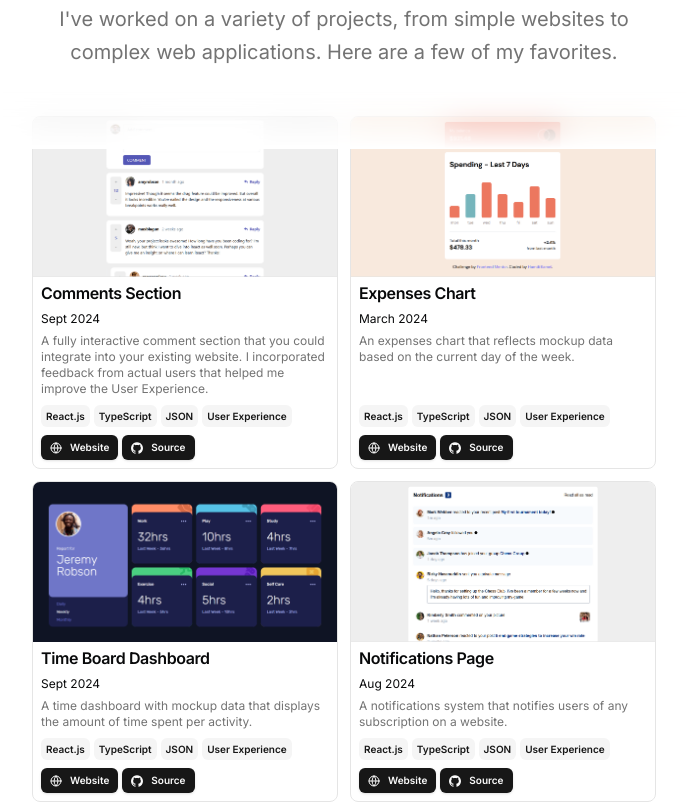
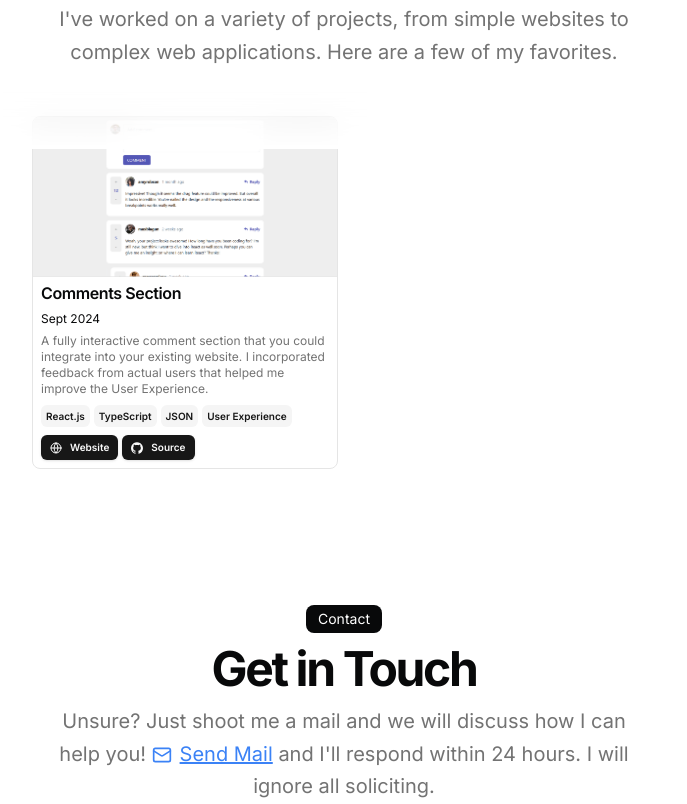
Before and after one commit to hamdi4-beep/personal-website, a Next.js app: page / in a window 1280 px wide. Shown: the part 651-1455 px from the top of the page, without its empty margins (296-983 px from the left). Built offline with nearby package versions, Linux system fonts and the light colour scheme.

Commit message:
updated the project section

```diff
--- a/src/data/resume.tsx
+++ b/src/data/resume.tsx
@@ -78,101 +78,17 @@ export const DATA = {
       links: [
         {
           type: "Website",
-          href: "https://hamdi4-beep.github.io/interactive-comments-section-main/",
+          href: "https://hamdi4-beep.github.io/interactive-comment-section/",
           icon: <Icons.globe className="size-3" />,
         },
         {
           type: "Source",
-          href: "https://github.com/hamdi4-beep/interactive-comments-section-main",
+          href: "https://github.com/hamdi4-beep/interactive-comment-section/",
           icon: <Icons.github className="size-3" />
         }
       ],
       image: "/interactive-comments-section.PNG",
       video: ""
-    },
-    {
-      title: "Expenses Chart",
-      href: "https://hamdi4-beep.github.io/expenses-chart-component-main/",
-      dates: "March 2024",
-      active: true,
-      description:
-        "An expenses chart that reflects mockup data based on the current day of the week.",
-      technologies: [
-        "React.js",
-        "TypeScript",
-        "JSON",
-        "User Experience"
-      ],
-      links: [
-        {
-          type: "Website",
-          href: "https://hamdi4-beep.github.io/expenses-chart-component-main/",
-          icon: <Icons.globe className="size-3" />,
-        },
-        {
-          type: "Source",
-          href: "https://github.com/hamdi4-beep/expenses-chart-component-main",
-          icon: <Icons.github className="size-3" />
-        }
-      ],
-      image: "/expenses-chart.PNG",
-      video: ""
-    },
-    {
-      title: "Time Board Dashboard",
-      href: "https://hamdi4-beep.github.io/time-tracking-dashboard/",
-      dates: "Sept 2024",
-      active: true,
-      description:
-        "A time dashboard with mockup data that displays the amount of time spent per activity.",
-      technologies: [
-        "React.js",
-        "TypeScript",
-        "JSON",
-        "User Experience"
-      ],
-      links: [
-        {
-          type: "Website",
-          href: "https://hamdi4-beep.github.io/time-tracking-dashboard/",
-          icon: <Icons.globe className="size-3" />,
-        },
-        {
-          type: "Source",
-          href: "https://github.com/hamdi4-beep/time-tracking-dashboard",
-          icon: <Icons.github className="size-3" />
-        }
-      ],
-      image: "/time-tracking-dashboard.PNG",
-      video: ""
-    },
-    {
-      title: "Notifications Page",
-      href: "https://hamdi4-beep.github.io/notification-page-main/",
-      dates: "Aug 2024",
-      active: true,
-      description:
-        "A notifications system that notifies users of any subscription on a website.",
-      technologies: [
-        "React.js",
-        "TypeScript",
-        "JSON",
-        "User Experience"
-      ],
-      links: [
-        {
-          type: "Website",
-          href: "https://hamdi4-beep.github.io/notification-page-main/",
-          icon: <Icons.globe className="size-3" />,
-        },
-        {
-          type: "Source",
-          href: "https://github.com/hamdi4-beep/notification-page-main",
-          icon: <Icons.github className="size-3" />
-        }
-      ],
-      image: "/notifications-page.PNG",
-      video: ""
     }
   ]
 } as const;
```
